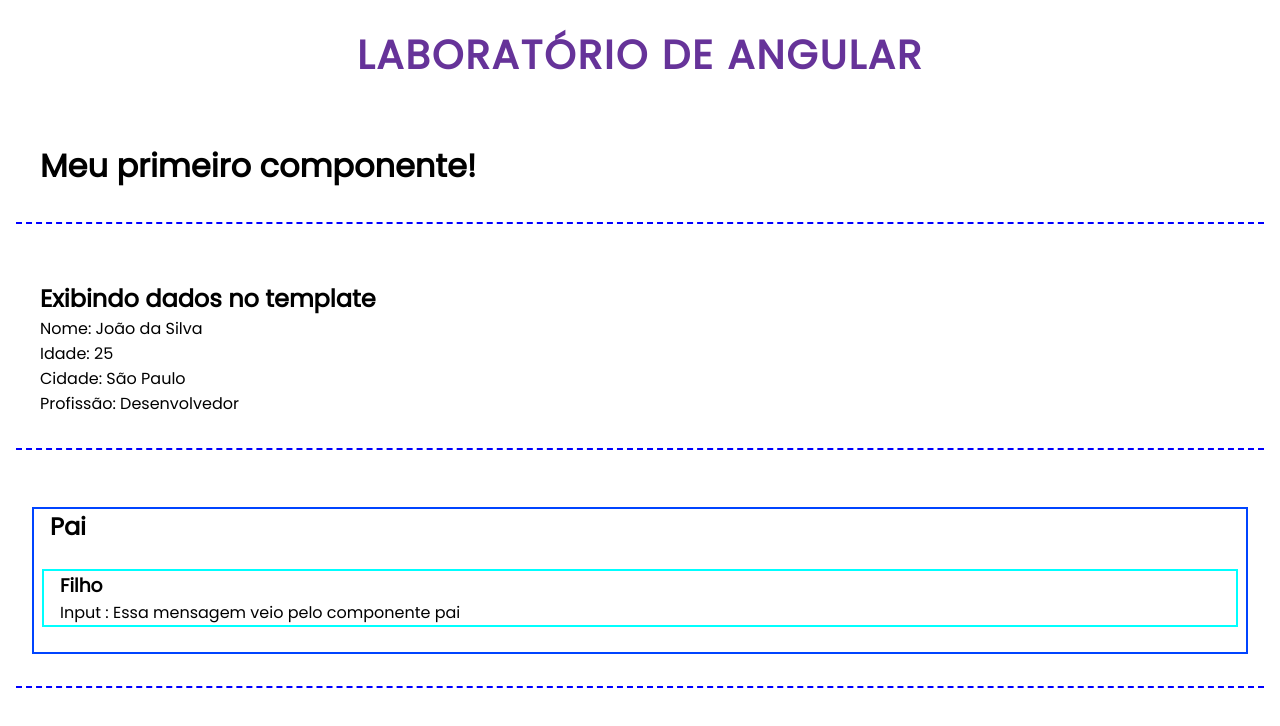
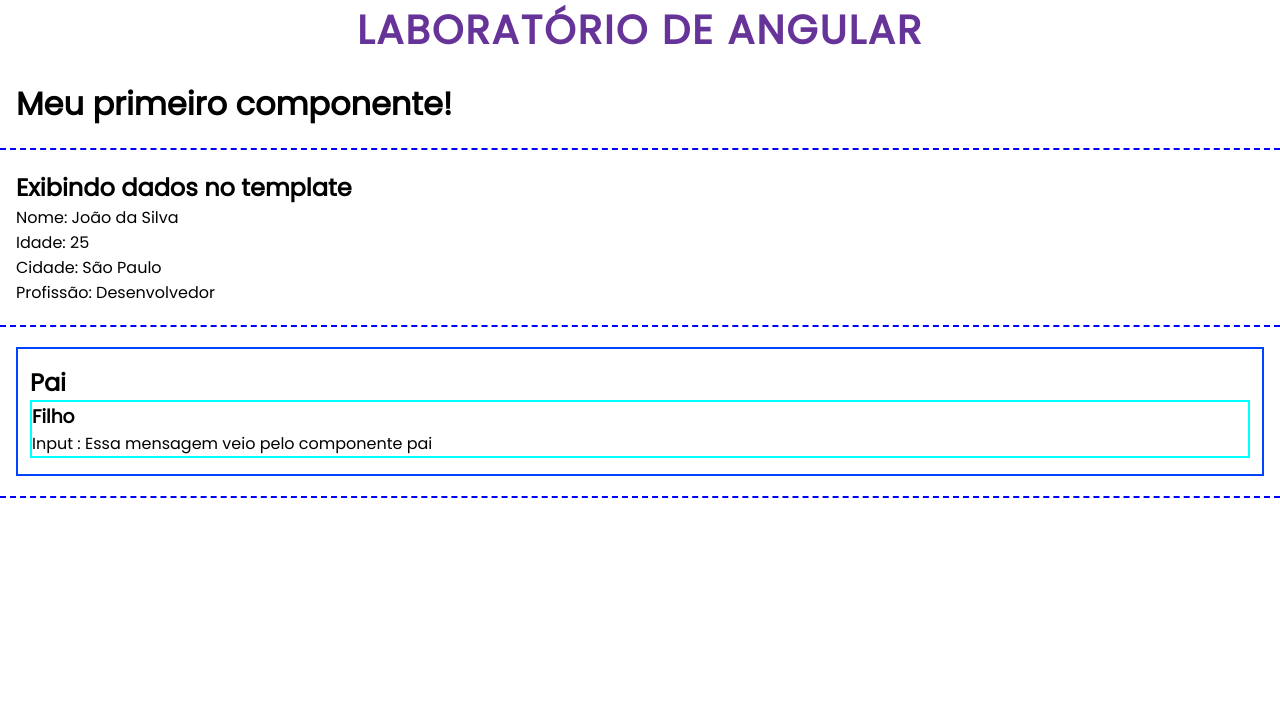
Before and after one commit to rachelpizane/angular-lab, an Angular app: page / in a window 1280 px wide. Shown: the top 726 px of the page. Built offline with nearby package versions, Linux system fonts and the light colour scheme.

Commit message:
estilos corrigios

```diff
--- a/src/app/components/input-pai/input-pai.component.css
+++ b/src/app/components/input-pai/input-pai.component.css
@@ -1,3 +1,4 @@
 .assunto > div {
   border: 2px solid rgb(0, 68, 255);
+  padding: 1rem .75em;
 }
--- a/src/styles.css
+++ b/src/styles.css
@@ -2,7 +2,7 @@
 
 * {
   margin: 0;
-  padding: 0 .5rem;
+  padding: 0;
   box-sizing: border-box;
   font-family: 'Poppins', sans-serif;
 }
@@ -13,5 +13,5 @@ body {
 
 .assunto {
   border-bottom: 2px dashed blue;
-  padding: 2em 1em;
+  padding: 1.25em 1em ;
 }
```
